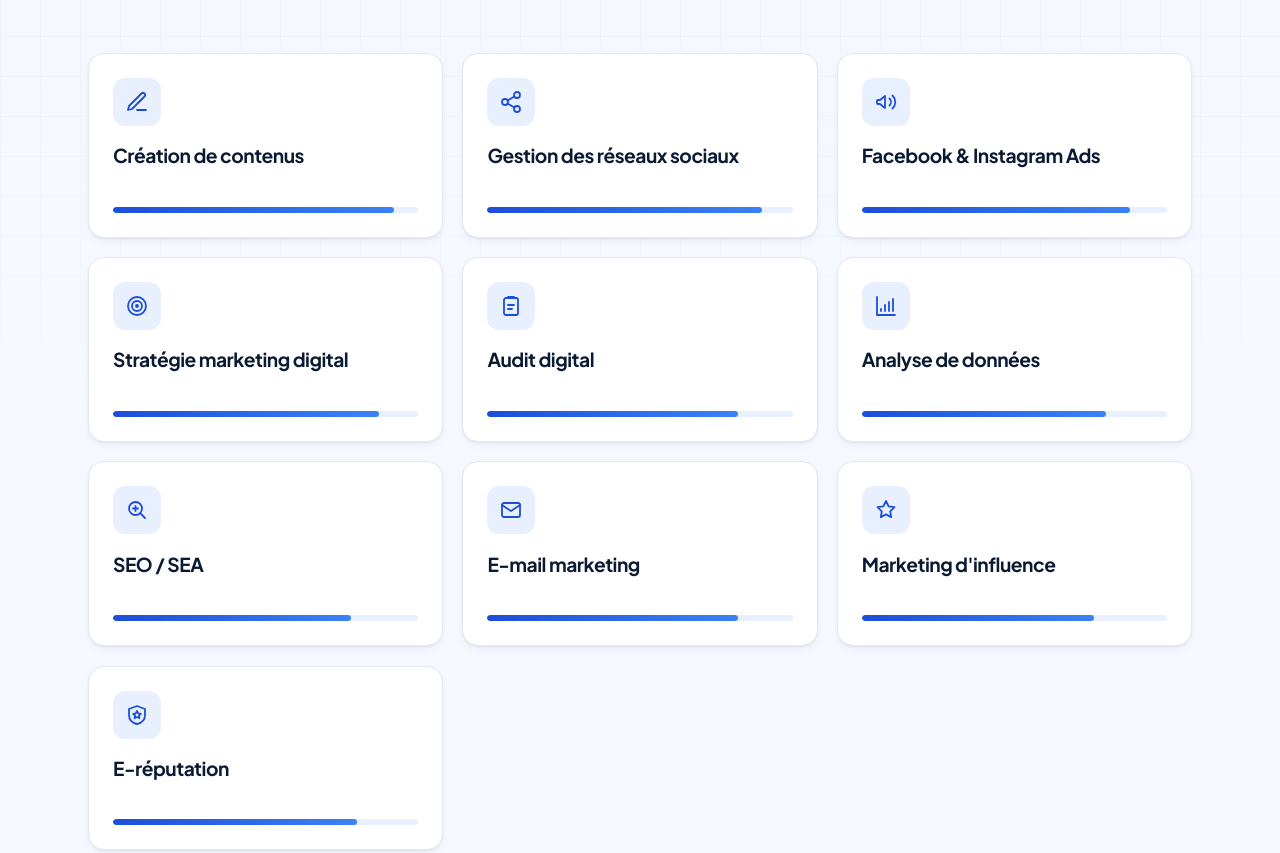
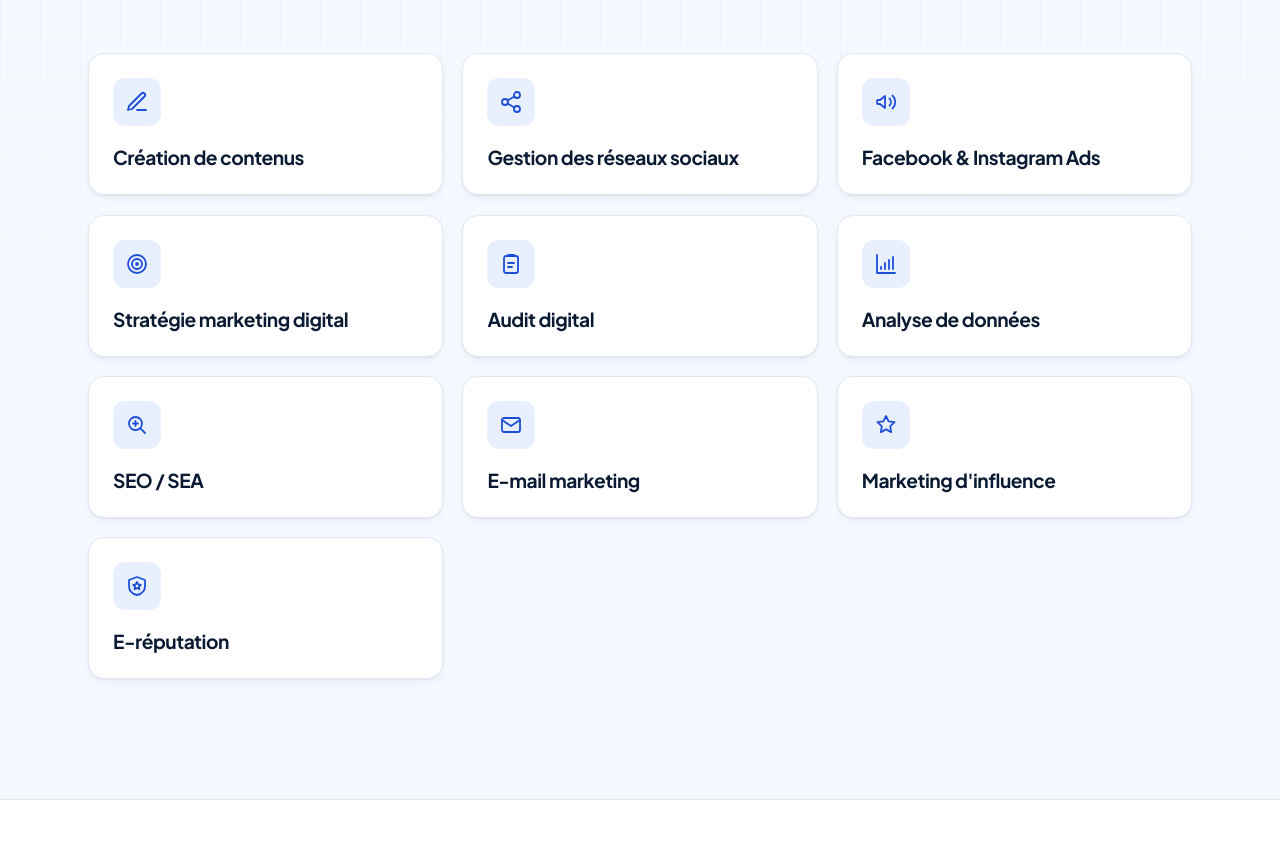
Before and after one commit to IsaacNginya/Porfolio, a plain HTML site: page index.html in a window 1280 px wide. Shown: the part 2113-2966 px from the top of the page. Drawn offline with Linux system fonts and the light colour scheme.

Commit message:
Mise à jour

```diff
--- a/css/style.css
+++ b/css/style.css
@@ -1354,42 +1354,7 @@ body.is-loaded .char {
 .skill-card__title {
   font-size: var(--fs-h3);
   font-weight: 700;
-  margin-bottom: 1.1rem;
-  min-height: 2.3em;
-}
-
-.skill-card__meta {
-  display: flex;
-  justify-content: space-between;
-  margin-bottom: 0.45rem;
-  font-size: 0.78rem;
-  color: var(--muted);
-}
-
-.skill-card__meta span:last-child {
-  color: var(--navy);
-  font-weight: 700;
-}
-
-.skill-card__bar {
-  position: relative;
-  height: 6px;
-  background: var(--blue-soft);
-  border-radius: 6px;
-  overflow: hidden;
-}
-
-.skill-card__bar span {
-  position: absolute;
-  inset: 0 auto 0 0;
-  width: 0;
-  border-radius: inherit;
-  background: linear-gradient(90deg, var(--blue), var(--blue-bright));
-  transition: width 1.4s var(--ease) 0.2s;
-}
-
-.skill-card.is-visible .skill-card__bar span {
-  width: var(--level);
+  line-height: 1.3;
 }
 
 
--- a/index.html
+++ b/index.html
@@ -36,7 +36,6 @@
       .preloader { display: none !important; }
       body.is-loading { overflow: auto !important; }
       [data-reveal] { opacity: 1 !important; transform: none !important; }
-      .skill-card__bar span { width: var(--level) !important; }
       .cursor { display: none !important; }
     </style>
   </noscript>
@@ -316,86 +315,75 @@
           </h2>
         </header>
 
-        <!-- Les niveaux (--level) sont modifiables librement -->
         <ul class="skills__grid">
-          <li class="skill-card" data-reveal="fade-up" style="--level: 92%">
+          <li class="skill-card" data-reveal="fade-up">
             <span class="skill-card__icon" aria-hidden="true">
               <svg viewBox="0 0 24 24"><path d="M12 20h9"/><path d="M16.5 3.5a2.1 2.1 0 0 1 3 3L7 19l-4 1 1-4Z"/></svg>
             </span>
             <h3 class="skill-card__title">Création de contenus</h3>
-            <div class="skill-card__bar" role="progressbar" aria-label="Création de contenus" aria-valuenow="92" aria-valuemin="0" aria-valuemax="100"><span></span></div>
           </li>
 
-          <li class="skill-card" data-reveal="fade-up" data-delay="60" style="--level: 90%">
+          <li class="skill-card" data-reveal="fade-up" data-delay="60">
             <span class="skill-card__icon" aria-hidden="true">
               <svg viewBox="0 0 24 24"><circle cx="18" cy="5" r="3"/><circle cx="6" cy="12" r="3"/><circle cx="18" cy="19" r="3"/><path d="m8.6 13.5 6.8 4M15.4 6.5l-6.8 4"/></svg>
             </span>
             <h3 class="skill-card__title">Gestion des réseaux sociaux</h3>
-            <div class="skill-card__bar" role="progressbar" aria-label="Gestion des réseaux sociaux" aria-valuenow="90" aria-valuemin="0" aria-valuemax="100"><span></span></div>
           </li>
 
-          <li class="skill-card" data-reveal="fade-up" data-delay="120" style="--level: 88%">
+          <li class="skill-card" data-reveal="fade-up" data-delay="120">
             <span class="skill-card__icon" aria-hidden="true">
               <svg viewBox="0 0 24 24"><path d="M3 11v2a1 1 0 0 0 1 1h2l5 4V6L6 10H4a1 1 0 0 0-1 1Z"/><path d="M15.5 8.5a5 5 0 0 1 0 7M18.5 5.5a9 9 0 0 1 0 13"/></svg>
             </span>
             <h3 class="skill-card__title">Facebook &amp; Instagram Ads</h3>
-            <div class="skill-card__bar" role="progressbar" aria-label="Facebook et Instagram Ads" aria-valuenow="88" aria-valuemin="0" aria-valuemax="100"><span></span></div>
           </li>
 
-          <li class="skill-card" data-reveal="fade-up" data-delay="180" style="--level: 87%">
+          <li class="skill-card" data-reveal="fade-up" data-delay="180">
             <span class="skill-card__icon" aria-hidden="true">
               <svg viewBox="0 0 24 24"><circle cx="12" cy="12" r="9"/><circle cx="12" cy="12" r="5"/><circle cx="12" cy="12" r="1"/></svg>
             </span>
             <h3 class="skill-card__title">Stratégie marketing digital</h3>
-            <div class="skill-card__bar" role="progressbar" aria-label="Stratégie marketing digital" aria-valuenow="87" aria-valuemin="0" aria-valuemax="100"><span></span></div>
           </li>
 
-          <li class="skill-card" data-reveal="fade-up" data-delay="240" style="--level: 82%">
+          <li class="skill-card" data-reveal="fade-up" data-delay="240">
             <span class="skill-card__icon" aria-hidden="true">
               <svg viewBox="0 0 24 24"><rect x="5" y="4" width="14" height="17" rx="2"/><path d="M9 4V3h6v1M9 11h6M9 15h4"/></svg>
             </span>
             <h3 class="skill-card__title">Audit digital</h3>
-            <div class="skill-card__bar" role="progressbar" aria-label="Audit digital" aria-valuenow="82" aria-valuemin="0" aria-valuemax="100"><span></span></div>
           </li>
 
-          <li class="skill-card" data-reveal="fade-up" style="--level: 80%">
+          <li class="skill-card" data-reveal="fade-up">
             <span class="skill-card__icon" aria-hidden="true">
               <svg viewBox="0 0 24 24"><path d="M3 3v18h18"/><path d="M7 15v2M11 11v6M15 8v9M19 5v12"/></svg>
             </span>
             <h3 class="skill-card__title">Analyse de données</h3>
-            <div class="skill-card__bar" role="progressbar" aria-label="Analyse de données" aria-valuenow="80" aria-valuemin="0" aria-valuemax="100"><span></span></div>
           </li>
 
-          <li class="skill-card" data-reveal="fade-up" data-delay="60" style="--level: 78%">
+          <li class="skill-card" data-reveal="fade-up" data-delay="60">
             <span class="skill-card__icon" aria-hidden="true">
               <svg viewBox="0 0 24 24"><circle cx="10.5" cy="10.5" r="6.5"/><path d="m20 20-4.8-4.8M8 10.5h5M10.5 8v5"/></svg>
             </span>
             <h3 class="skill-card__title">SEO / SEA</h3>
-            <div class="skill-card__bar" role="progressbar" aria-label="SEO et SEA" aria-valuenow="78" aria-valuemin="0" aria-valuemax="100"><span></span></div>
           </li>
 
-          <li class="skill-card" data-reveal="fade-up" data-delay="120" style="--level: 82%">
+          <li class="skill-card" data-reveal="fade-up" data-delay="120">
             <span class="skill-card__icon" aria-hidden="true">
               <svg viewBox="0 0 24 24"><rect x="3" y="5" width="18" height="14" rx="2"/><path d="m3 7 9 6 9-6"/></svg>
             </span>
             <h3 class="skill-card__title">E-mail marketing</h3>
-            <div class="skill-card__bar" role="progressbar" aria-label="E-mail marketing" aria-valuenow="82" aria-valuemin="0" aria-valuemax="100"><span></span></div>
           </li>
 
-          <li class="skill-card" data-reveal="fade-up" data-delay="180" style="--level: 76%">
+          <li class="skill-card" data-reveal="fade-up" data-delay="180">
             <span class="skill-card__icon" aria-hidden="true">
               <svg viewBox="0 0 24 24"><path d="m12 3 2.6 5.3 5.9.9-4.3 4.1 1 5.8L12 16.4 6.8 19.1l1-5.8-4.3-4.1 5.9-.9Z"/></svg>
             </span>
             <h3 class="skill-card__title">Marketing d'influence</h3>
-            <div class="skill-card__bar" role="progressbar" aria-label="Marketing d'influence" aria-valuenow="76" aria-valuemin="0" aria-valuemax="100"><span></span></div>
           </li>
 
-          <li class="skill-card" data-reveal="fade-up" data-delay="240" style="--level: 80%">
+          <li class="skill-card" data-reveal="fade-up" data-delay="240">
             <span class="skill-card__icon" aria-hidden="true">
               <svg viewBox="0 0 24 24"><path d="M12 3 4 6v6c0 5 3.5 8 8 9 4.5-1 8-4 8-9V6l-8-3Z"/><path d="m12 8 1.2 2.4 2.6.4-1.9 1.8.5 2.6L12 14l-2.4 1.2.5-2.6-1.9-1.8 2.6-.4Z"/></svg>
             </span>
             <h3 class="skill-card__title">E-réputation</h3>
-            <div class="skill-card__bar" role="progressbar" aria-label="E-réputation" aria-valuenow="80" aria-valuemin="0" aria-valuemax="100"><span></span></div>
           </li>
         </ul>
       </div>
```
